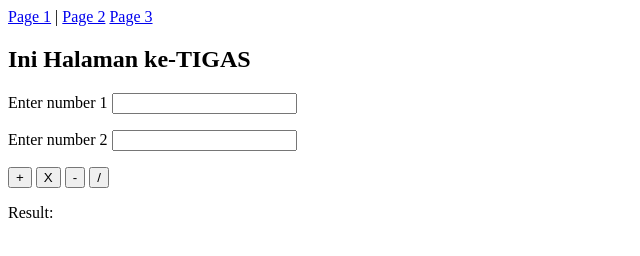
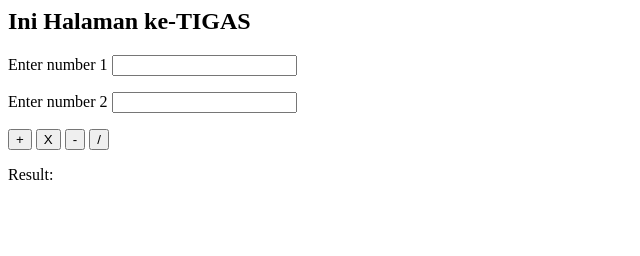
Before and after one commit to glkrenx/angular, a plain HTML site: page index.html in a window 1280 px wide. Shown: the whole page, without its empty margins (0-640 px from the left). Drawn offline with nearby package versions, Linux system fonts and the light colour scheme; some packages are replaced by stand-ins of ours.

Commit message:
update index.html

```diff
--- a/index.html
+++ b/index.html
@@ -5,10 +5,6 @@
 </head>
 
 <body ng-app="mainApp">
-
-  <a href="#!">Page 1</a> |
-  <a href="#!page2">Page 2</a>
-  <a href="#!page3">Page 3</a>
   <!-- Our Content Goes Here -->
   <div ng-view></div>
 
```
